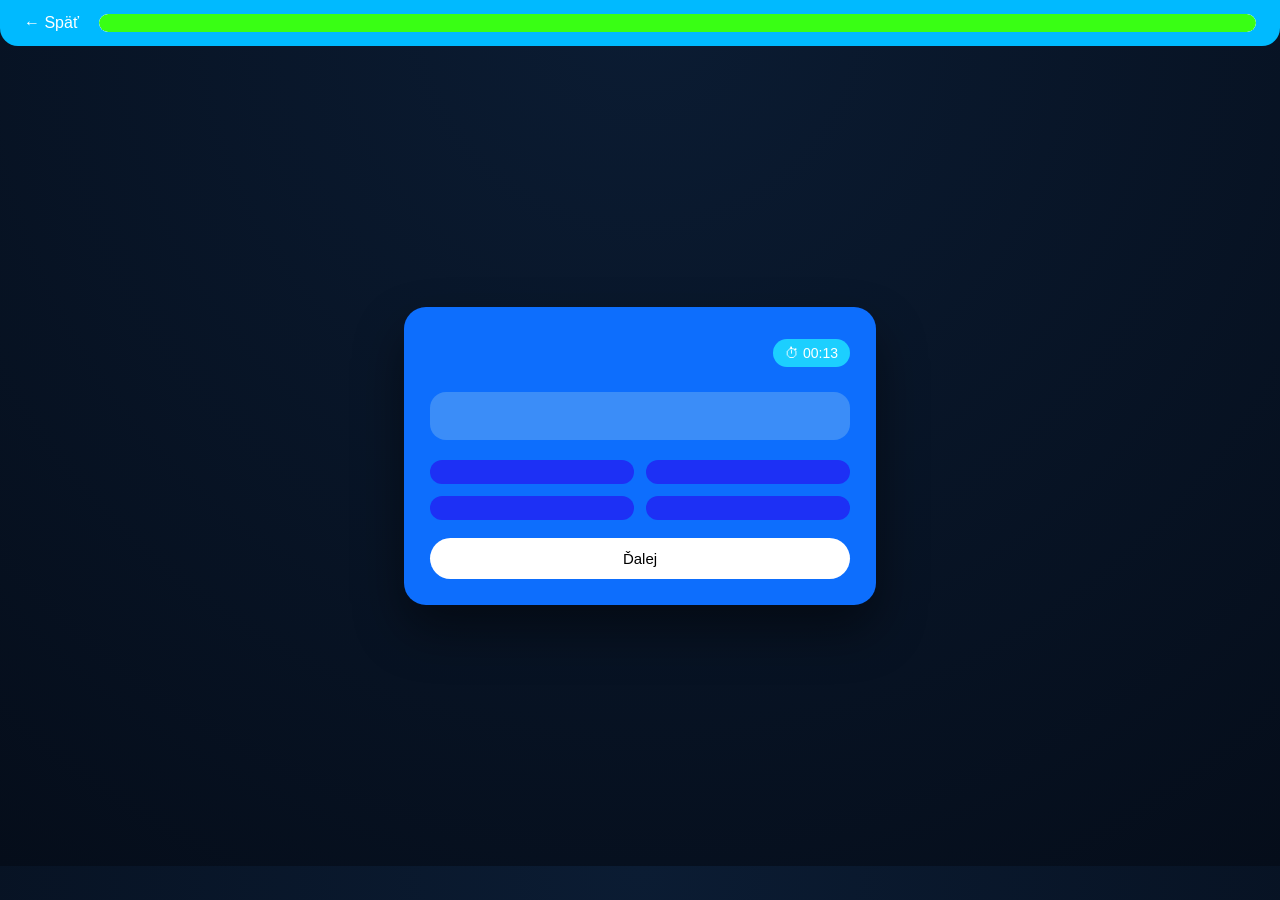
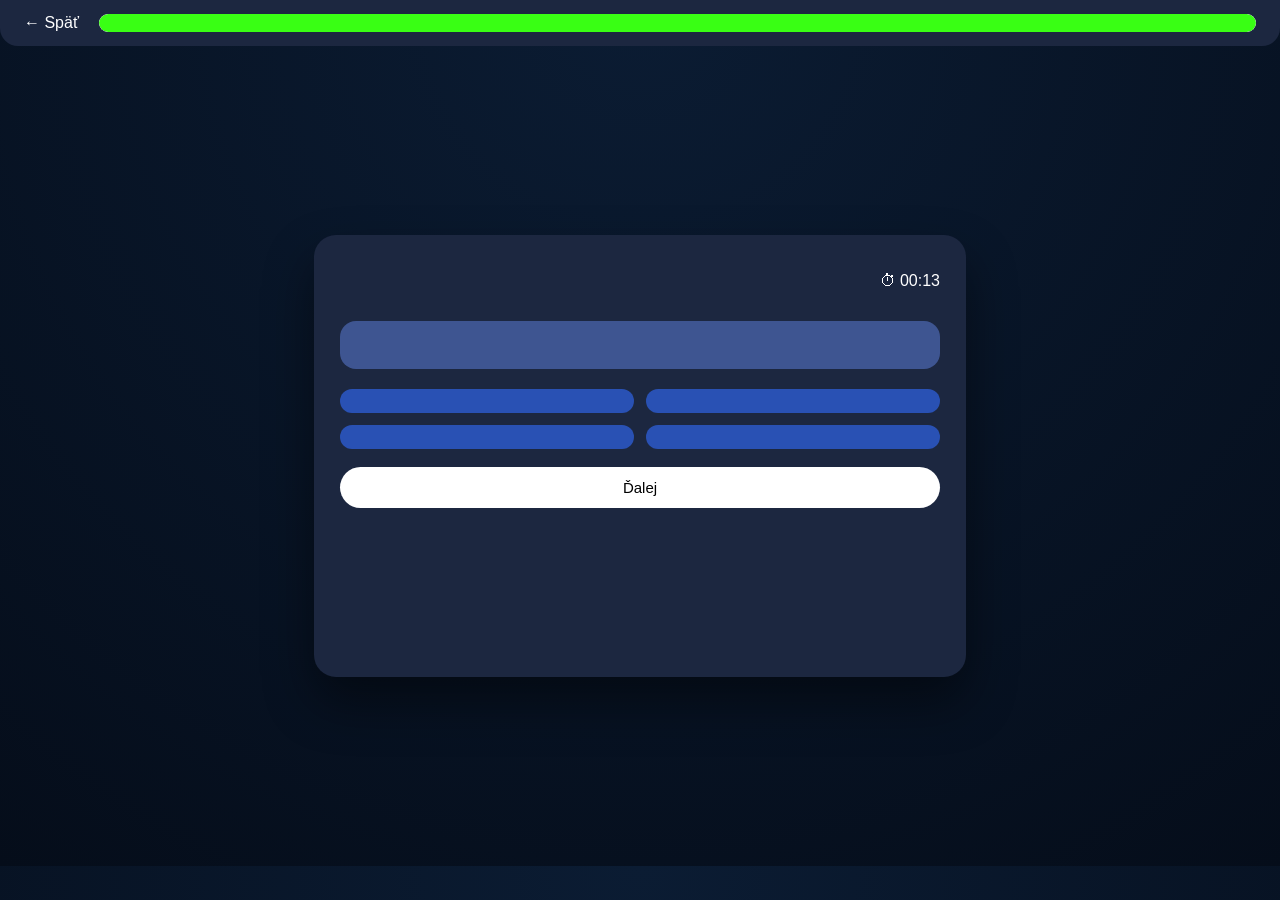

implementation of the theoryhub part and its subprograms

--- a/quiz/quiz.css
+++ b/quiz/quiz.css
@@ -7,7 +7,7 @@ body {
 
 /* TOP BAR */
 .top-bar {
-    background: #00baff;
+    background: #1c2740;
     padding: 14px 24px;
     display: flex;
     align-items: center;
@@ -45,8 +45,10 @@ body {
 
 /* CARD */
 .quiz-card {
-    width: 420px;
-    background: #0d6efd;
+    width: 600px;
+    height: auto;
+    min-height: 390px;
+    background: #1c2740;
     border-radius: 22px;
     padding: 26px;
     box-shadow: 0 25px 50px rgba(0,0,0,0.45);
@@ -60,16 +62,11 @@ body {
     align-items: center;
 }
 
-.timer {
-    background: #1ccfff;
-    padding: 6px 12px;
-    border-radius: 999px;
-    font-size: 14px;
-}
 
 /* QUESTION */
 .question-box {
-    background: #3b8df8;
+    background: #3e5591;
+    line-height: 1.5;
     border-radius: 16px;
     padding: 16px;
     margin: 20px 0;
@@ -93,7 +90,7 @@ body {
 
 
 .answer-btn {
-    background: #1d30f5;
+    background: #2951b4;
     color: white;
     border: none;
     padding: 12px;
